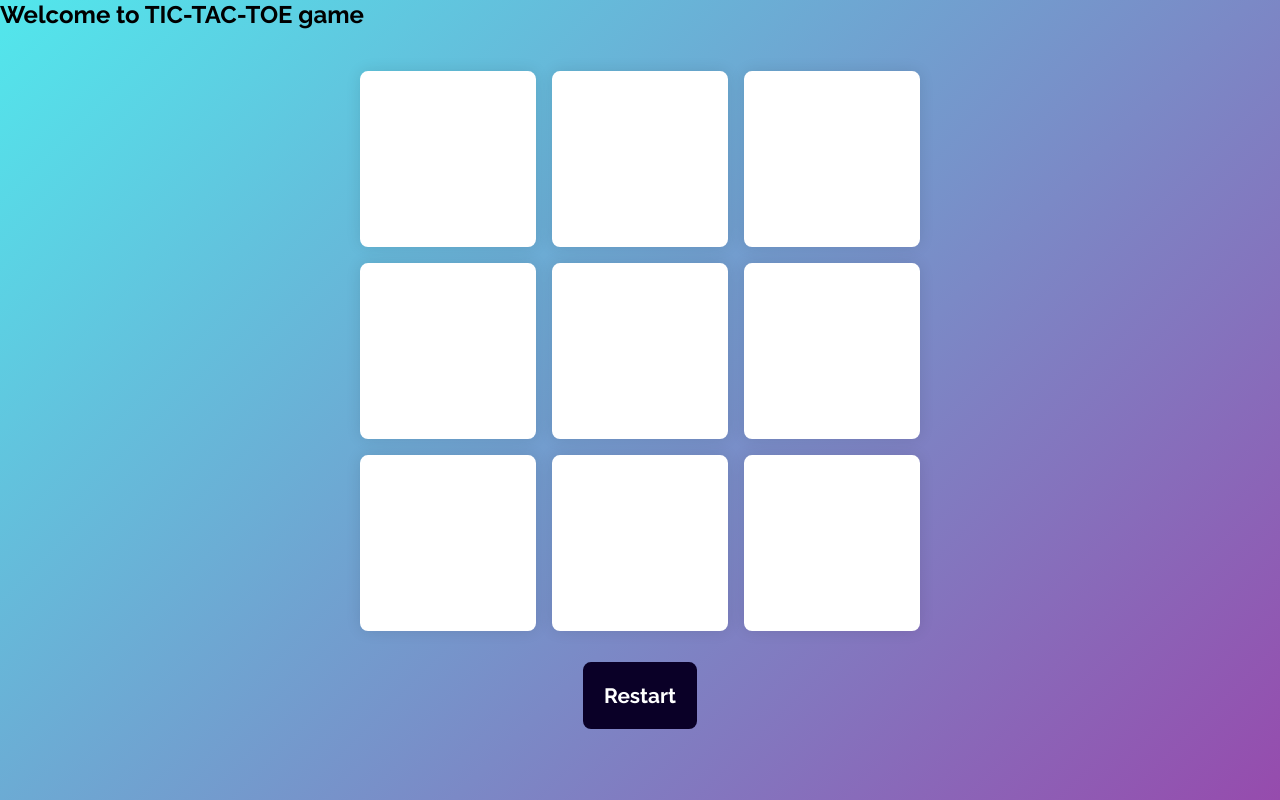
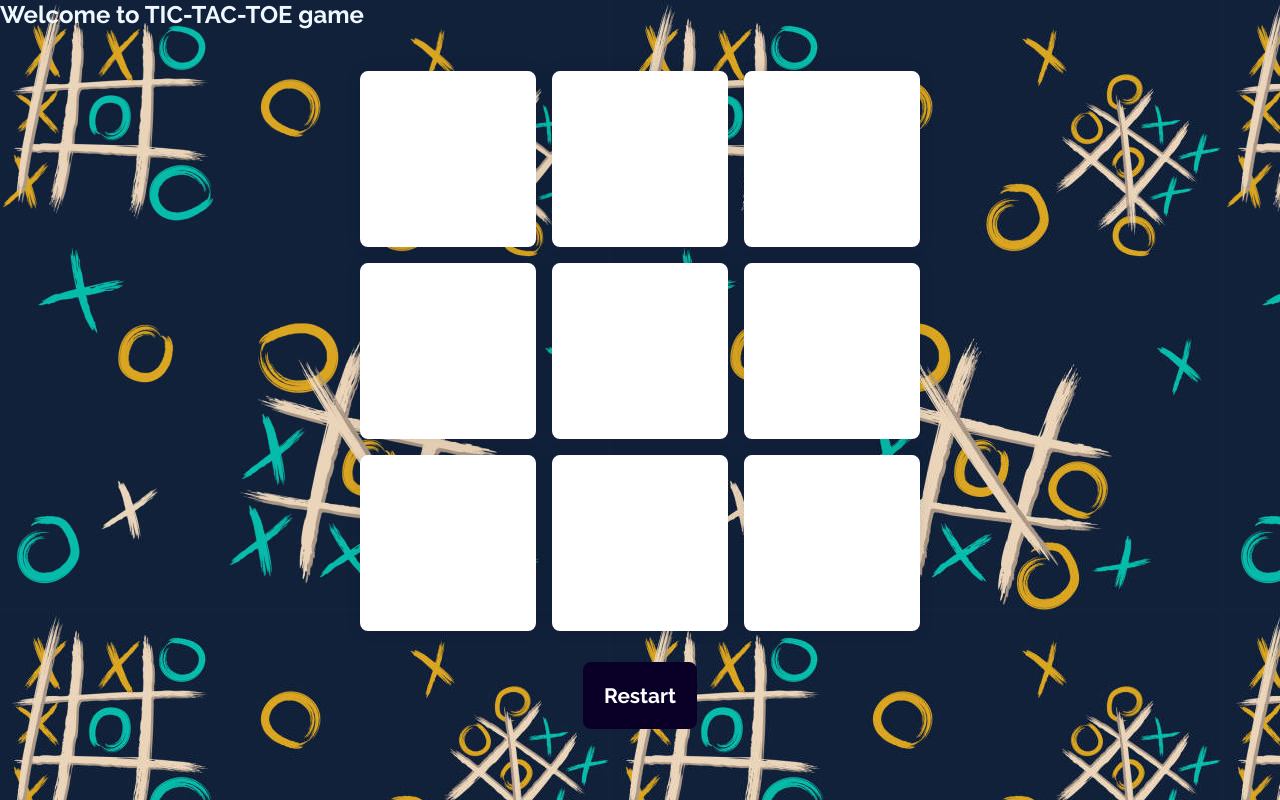
Before and after one commit to AyishikD/Tic-Tac-Toe, a plain HTML site: page index.html in a window 1280 px wide. Drawn offline with Linux system fonts and the light colour scheme.

Commit message:
Added image and changed font color

```diff
--- a/index.html
+++ b/index.html
@@ -5,7 +5,7 @@
     <link rel="stylesheet" href="style.css">
 </head>
 <div class="nav">
-<div><h2 class="head">Welcome to TIC-TAC-TOE game</h2></div></div>
+<div><h2 style ="color :aliceblue" class="head">Welcome to TIC-TAC-TOE game</h2></div></div>
    <div class="wrapper">
        <div class="container">
            <button class="button-option"></button>
--- a/style.css
+++ b/style.css
@@ -6,7 +6,8 @@
 }
 body {
   height: 100vh;
-  background: linear-gradient(135deg, #52e7ec, #964bad);
+  background-image: url("images/abc.jpg");
+  background-color: #24c8ce;
 }
 html {
   font-size: 16px;
```
Also changed, not shown: images/abc.jpg (added).
